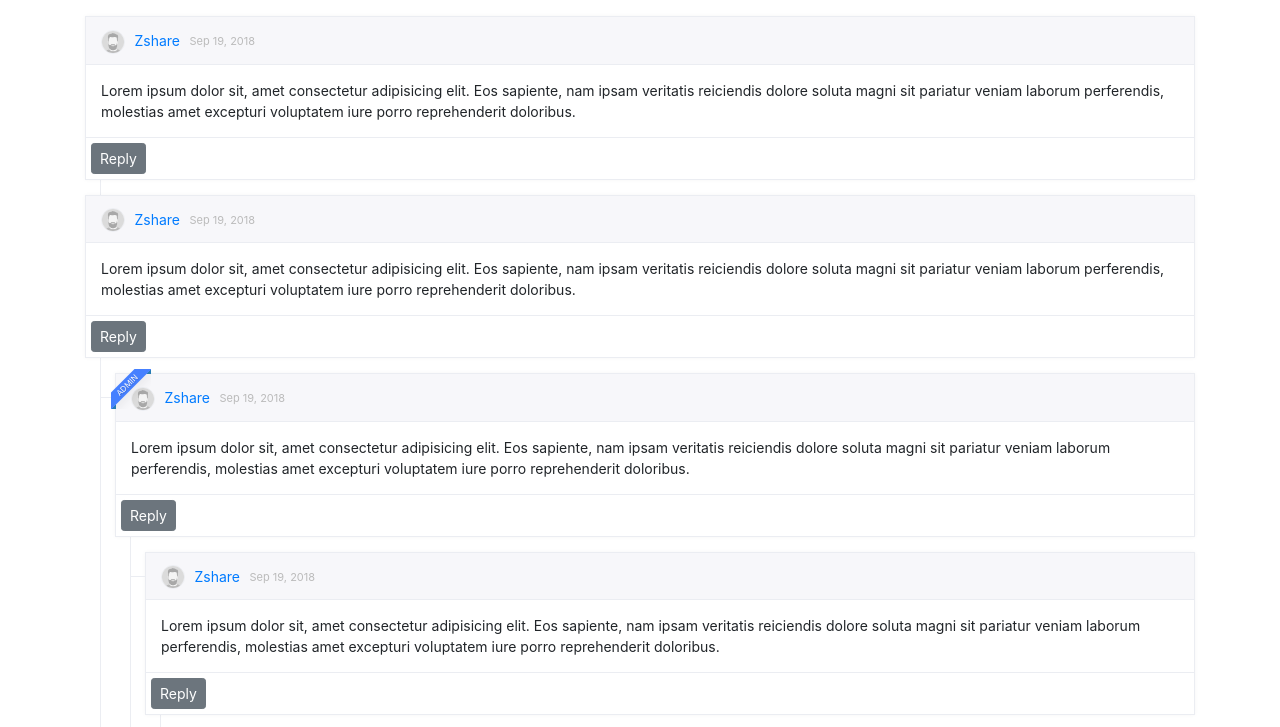
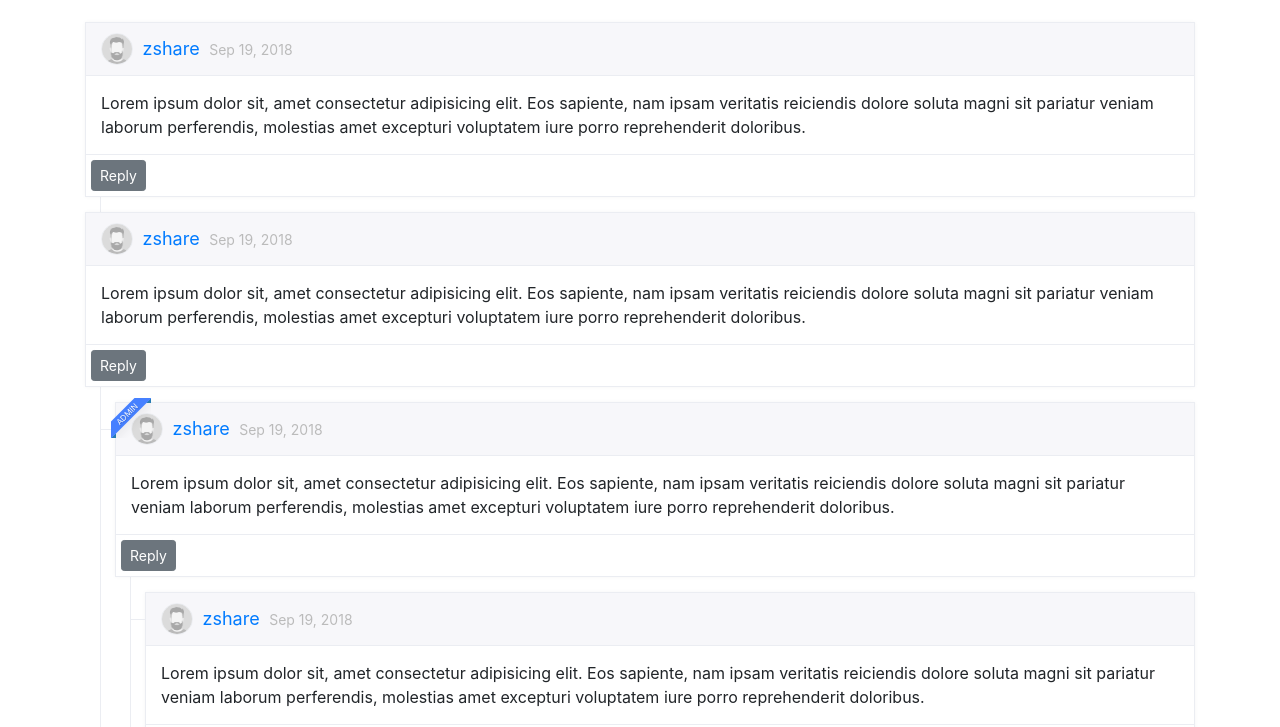
Before and after one commit to ZsharE/threaded-comments-bootstrap, a plain HTML site: page index.html in a window 1280 px wide. Shown: the part 229-956 px from the top of the page. Drawn offline with nearby package versions, Linux system fonts and the light colour scheme.

Commit message:
Update visual

```diff
--- a/assets/css/style.css
+++ b/assets/css/style.css
@@ -1,7 +1,4 @@
 /* Comment system */
-.comments-box {
-    margin: 10px auto;
-}
 ul.timeline-comments {
     margin: 0px;
     padding: 0px;
@@ -117,7 +114,7 @@ ul.timeline-comments li > ul > li:first-child > .timeline-comment-wrapper > .tim
     vertical-align: middle;
 }
 .timeline-comment-header .timeline-comment-author img {
-    width: 24px;
+    width: 32px;
     background: #fff;
     border-radius: 50%;
     border: 1px solid #ebedf2;
@@ -127,14 +124,13 @@ ul.timeline-comments li > ul > li:first-child > .timeline-comment-wrapper > .tim
     margin: 0 0 0 5px;
     display: inline-block;
     vertical-align: middle;
-    font-size: 14px;
+    font-size: 18px;
     font-weight: 400;
-    text-transform: capitalize;
 }
 .timeline-comment-header .comment-date {
     display: inline-block;
     vertical-align: middle;
-    font-size: 11px;
+    font-size: 14px;
     color: #bbb;
     margin-left: 5px;
 }
@@ -142,7 +138,7 @@ ul.timeline-comments li > ul > li:first-child > .timeline-comment-wrapper > .tim
     padding: 15px;
 }
 .timeline-comment-body p {
-    font-size: 14px;
+    font-size: 16px;
 }
 
 .timeline-comment-footer {
--- a/index.html
+++ b/index.html
@@ -18,7 +18,7 @@
 
     <div class="container comments-box">
 
-        <div class="jumbotron bg-dark">
+        <div class="jumbotron bg-dark my-4">
             <h1 class="display-4 text-white">Threaded Comments - Bootstrap 4</h1>
         </div>
 
```
